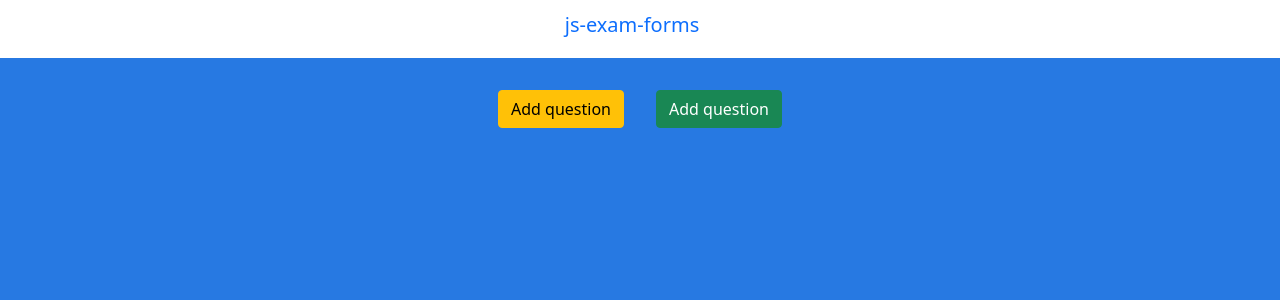
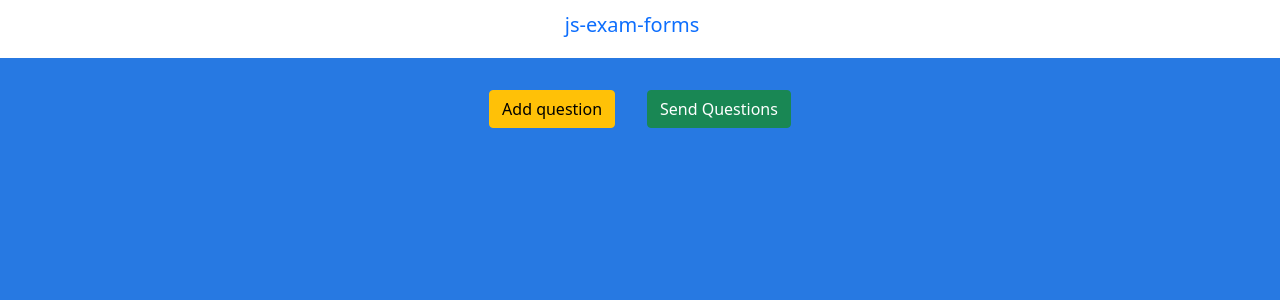
Before and after one commit to Diego-Hidalgo/js-exam-forms, a Next.js app: page /quiz in a window 1280 px wide. Shown: the top 300 px of the page. Built offline with nearby package versions, Linux system fonts and the light colour scheme.

Commit message:
btn sendQuestions has been added

```diff
--- a/pages/quiz.js
+++ b/pages/quiz.js
@@ -44,6 +44,10 @@ export default function quizForm(){
       question++;
   }
 
+  let sendQuestions = () =>{
+    alert("Dios")
+  }
+
   return (
       <div>
         <section>
@@ -60,7 +64,12 @@ export default function quizForm(){
           <div class='d-flex justify-content-center' id = "addQuestion" style={{backgroundColor: '#2779e2'}}>
             <button type = "button" onMouseDown= {addQuestion} class="btn btn-warning">Add question</button>
             <div class='w-15 p-3' id = 'paddle_afterQuestions'></div>
-            <button type = "button" class="btn btn-success">Add question</button>
+            <button type = "button" onMouseDown = {sendQuestions} class="btn btn-success">Send Questions</button>
+          </div>
+          <div class='d-flex justify-content-center' id = "addQuestion" style={{backgroundColor: '#2779e2'}}>
+            <div class='h-50 d-inline-block' style={{backgroundColor: '#2779e2'}}>
+              <br/>
+            </div>
           </div>
         </section>
       </div>
```
